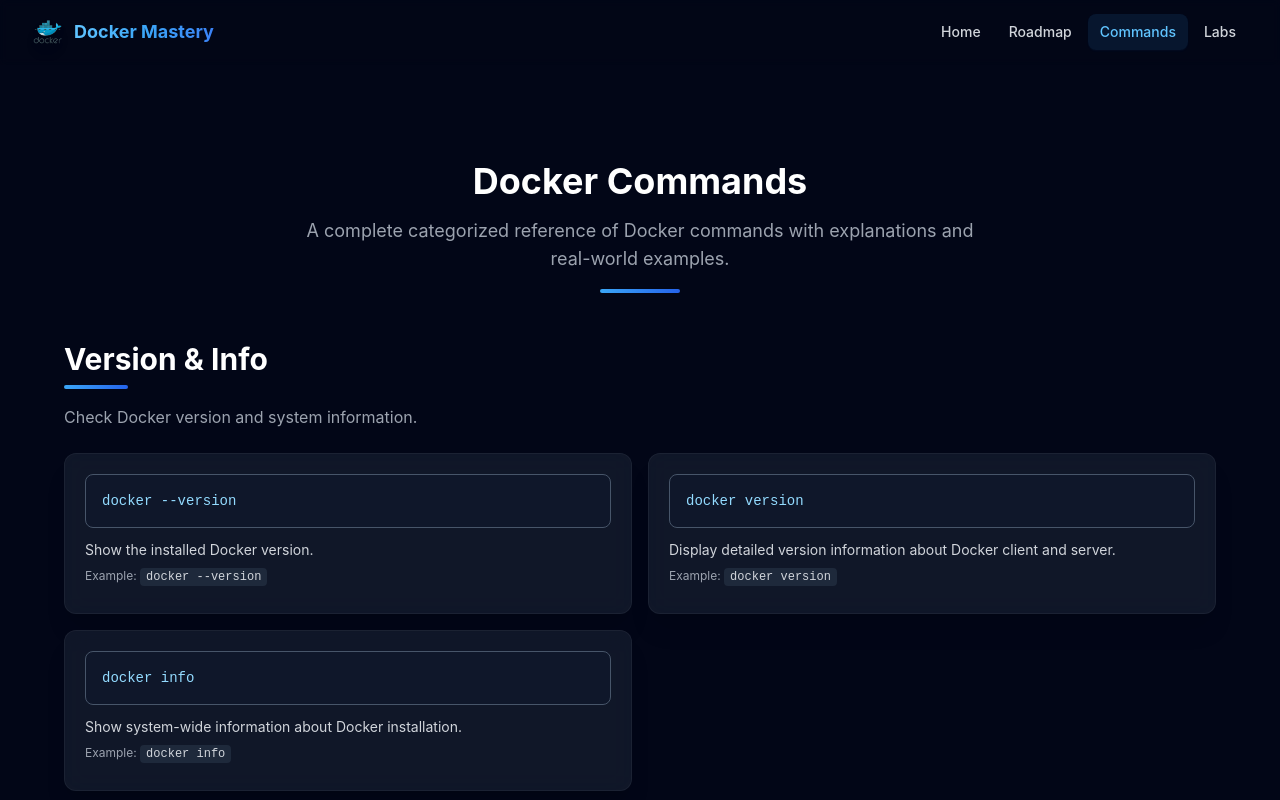
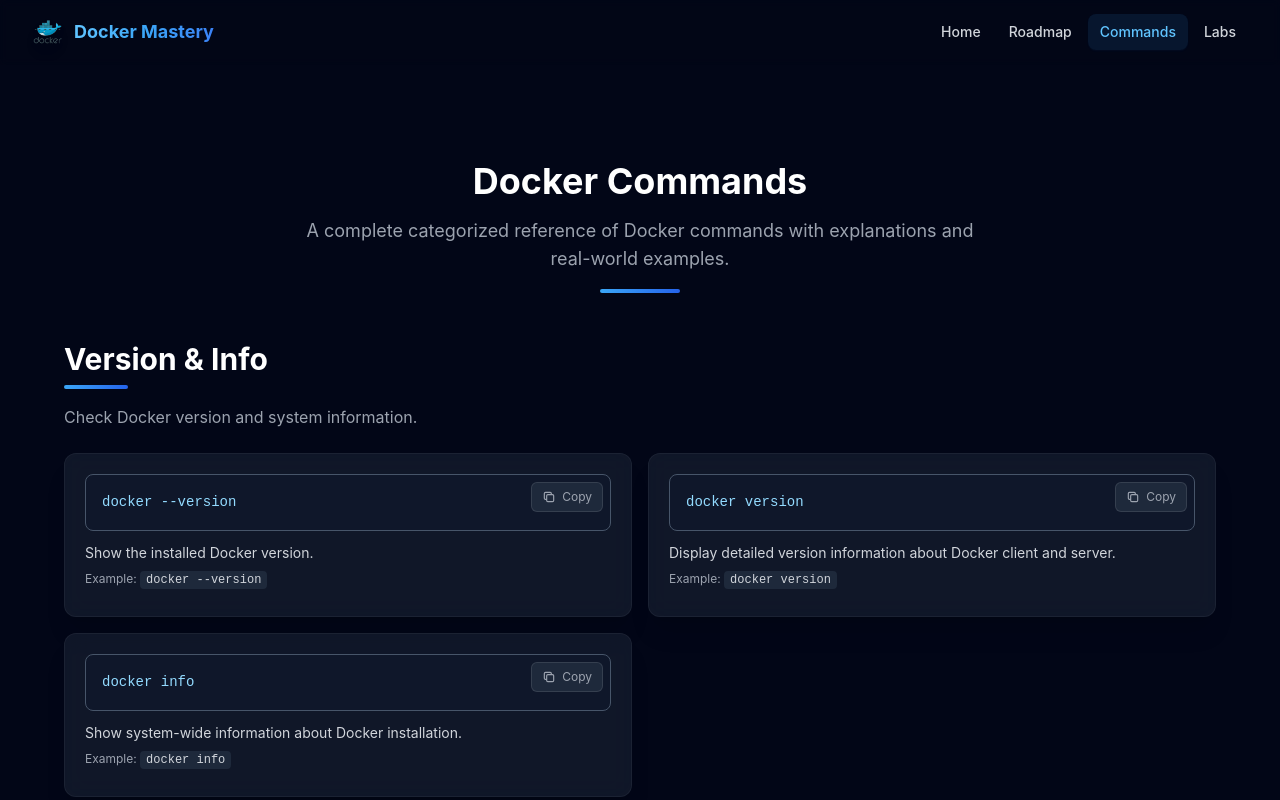
Before and after one commit to Nourhenebenothmen22/docker-mastery-course, a Next.js app: page /commands in a window 1280 px wide. Shown: the top 800 px of the page. Built offline with nearby package versions, Linux system fonts and the light colour scheme.

Commit message:
Enhance CommandCard: add copy functionality with visual feedback

```diff
--- a/components/shared/CommandCard.tsx
+++ b/components/shared/CommandCard.tsx
@@ -1,15 +1,59 @@
+'use client';
+
+import { useState } from 'react';
 import type { DockerCommand } from '@/types';
-import { WarningIcon } from '@/data/icons';
+import { WarningIcon, CopyIcon, CheckIcon } from '@/data/icons';
 
 interface CommandCardProps {
   command: DockerCommand;
 }
 
 export default function CommandCard({ command }: CommandCardProps) {
+  const [copied, setCopied] = useState(false);
+
+  const handleCopy = async () => {
+    try {
+      await navigator.clipboard.writeText(command.command);
+      setCopied(true);
+      setTimeout(() => setCopied(false), 2000);
+    } catch {
+      const textarea = document.createElement('textarea');
+      textarea.value = command.command;
+      document.body.appendChild(textarea);
+      textarea.select();
+      document.execCommand('copy');
+      document.body.removeChild(textarea);
+      setCopied(true);
+      setTimeout(() => setCopied(false), 2000);
+    }
+  };
+
   return (
-    <div className="glass-card p-5">
-      <div className="code-block mb-3">
-        <code className="text-docker-300 text-sm">{command.command}</code>
+    <div className="glass-card p-5 group relative">
+      <div className="relative mb-3">
+        <div className="code-block pr-12">
+          <code className="text-docker-300 text-sm leading-relaxed block whitespace-pre-wrap break-all">
+            {command.command}
+          </code>
+        </div>
+        <button
+          type="button"
+          onClick={handleCopy}
+          className="absolute top-2 right-2 flex items-center gap-1.5 px-2.5 py-1.5 text-xs rounded-md bg-dark-700 border border-white/10 text-gray-400 hover:text-docker-400 hover:border-docker-500/40 focus:outline-none focus:ring-2 focus:ring-docker-500/50 transition-all duration-200"
+          aria-label={copied ? 'Command copied to clipboard' : 'Copy command to clipboard'}
+        >
+          {copied ? (
+            <>
+              <CheckIcon className="w-3.5 h-3.5" />
+              <span>Copied</span>
+            </>
+          ) : (
+            <>
+              <CopyIcon className="w-3.5 h-3.5" />
+              <span>Copy</span>
+            </>
+          )}
+        </button>
       </div>
       <p className="text-gray-300 text-sm mb-2">{command.description}</p>
       <div className="text-gray-500 text-xs mb-2">
```
